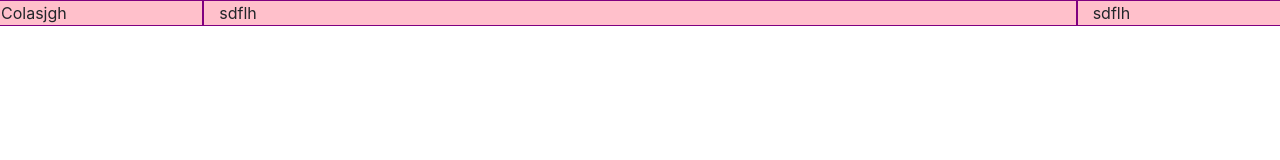
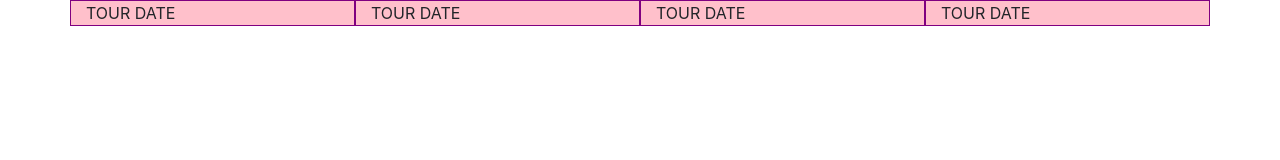
Before and after one commit to asbadve/web_bootcamp, a plain HTML site: page grid_bootstrap.html in a window 1280 px wide. Drawn offline with nearby package versions, Linux system fonts and the light colour scheme.

Commit message:
grid system detils

```diff
--- a/grid_bootstrap.html
+++ b/grid_bootstrap.html
@@ -17,13 +17,28 @@
 </head>
 
 <body>
-    <div class="cotainer">
+    <div class="container">
+        <!-- <div class="row">
+            <div class="col-lg-1 col-md-2 pink">COL LG 1</div>
+            <div class="col-lg-1 col-md-2 pink">COL LG 1</div>
+            <div class="col-lg-1 col-md-2 pink">COL LG 1</div>
+            <div class="col-lg-1 col-md-2 pink">COL LG 1</div>
+            <div class="col-lg-1 col-md-2 pink">COL LG 1</div>
+            <div class="col-lg-1 col-md-2 pink">COL LG 1</div>
+            <div class="col-lg-1 col-md-2 pink">COL LG 1</div>
+            <div class="col-lg-1 col-md-2 pink">COL LG 1</div>
+            <div class="col-lg-1 col-md-2 pink">COL LG 1</div>
+            <div class="col-lg-1 col-md-2 pink">COL LG 1</div>
+            <div class="col-lg-1 col-md-2 pink">COL LG 1</div>
+            <div class="col-lg-1 col-md-2 pink">COL LG 1</div>
+        </div> -->
         <div class="row">
-            <div class="col-lg-2 pink">Colasjgh</div>
-            <div class="col-lg-8 pink">sdflh</div>
-            <div class="col-lg-2 pink">sdflh</div>
+            <div class="col-lg-3 col-md-3 pink">TOUR DATE</div>
+            <div class="col-lg-3 col-md-3 pink">TOUR DATE</div>
+            <div class="col-lg-3 col-md-3 pink">TOUR DATE</div>
+            <div class="col-lg-3 col-md-3 pink">TOUR DATE</div>
+        </div>
 
-        </div>
     </div>
 </body>
 
```
